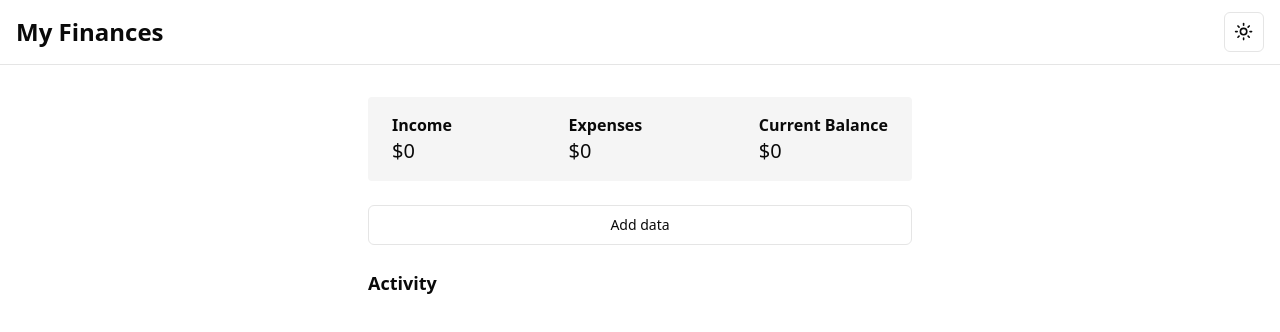
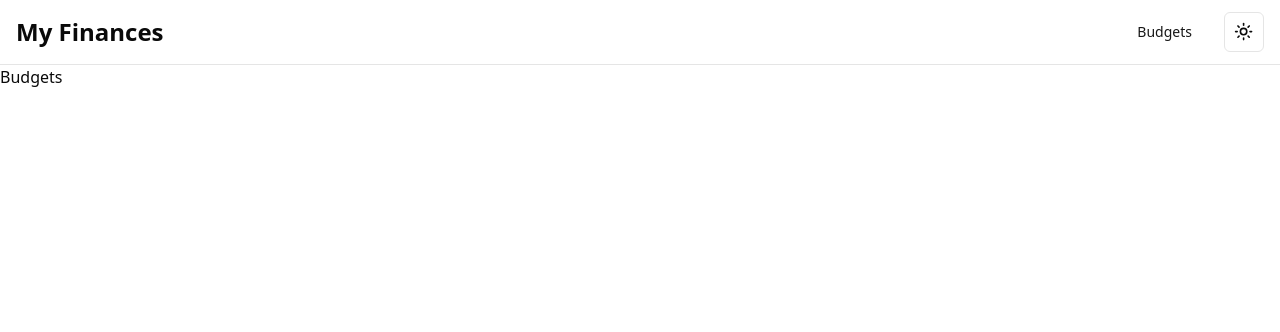
Before and after one commit to martinval11/my-finances, a React (Vite) app: page /budgets in a window 1280 px wide. Shown: the top 332 px of the page. Built offline with nearby package versions, Linux system fonts and the light colour scheme.

Commit message:
Adding `/budgets` page

```diff
--- a/src/components/nav.tsx
+++ b/src/components/nav.tsx
@@ -1,11 +1,20 @@
+import { Link } from 'wouter';
 import { ModeToggle } from './mode-toggle';
 
-export function Nav() {
+export const Nav = () => {
   return (
-    <nav className="flex items-center justify-between border-b p-3 px-4">
+    <nav className="flex items-center justify-between p-3 px-4 border-b">
       <h1 className="text-2xl font-bold">My Finances</h1>
 
-      <ModeToggle />
+      <div className="flex items-center gap-4">
+        <Link
+          href="/budgets"
+          className="inline-flex items-center justify-center h-10 px-4 py-2 text-sm font-medium whitespace-nowrap rounded-md ring-offset-background transition-colors focus-visible:outline-none focus-visible:ring-2 focus-visible:ring-ring focus-visible:ring-offset-2 disabled:pointer-events-none disabled:opacity-50 text-primary underline-offset-4 hover:underline"
+        >
+          Budgets
+        </Link>
+        <ModeToggle />
+      </div>
     </nav>
   );
-}
+};
--- a/src/main.tsx
+++ b/src/main.tsx
@@ -1,19 +1,25 @@
 import React from 'react';
 import ReactDOM from 'react-dom/client';
-import App from './App.tsx';
+import { Route, Switch } from 'wouter';
 
 // components
-import { ThemeProvider } from './components/theme-provider.tsx';
-import { Nav } from './components/nav.tsx';
+import App from './App';
+import { ThemeProvider } from '@/components/theme-provider';
+import { Nav } from '@/components/nav';
 
+// styles
 import './index.css';
-
+import BudgetsPage from './pages/budgets/page';
 
 ReactDOM.createRoot(document.getElementById('root')!).render(
   <React.StrictMode>
     <ThemeProvider>
       <Nav />
-      <App />
+
+      <Switch>
+        <Route path="/" component={App} />
+        <Route path="/budgets" component={BudgetsPage} />
+      </Switch>
     </ThemeProvider>
   </React.StrictMode>
 );
--- /dev/null
+++ b/src/pages/budgets/page.tsx
@@ -0,0 +1,9 @@
+const BudgetsPage = () => {
+  return (
+    <div>
+      <h1>Budgets</h1>
+    </div>
+  );
+};
+
+export default BudgetsPage;
```
